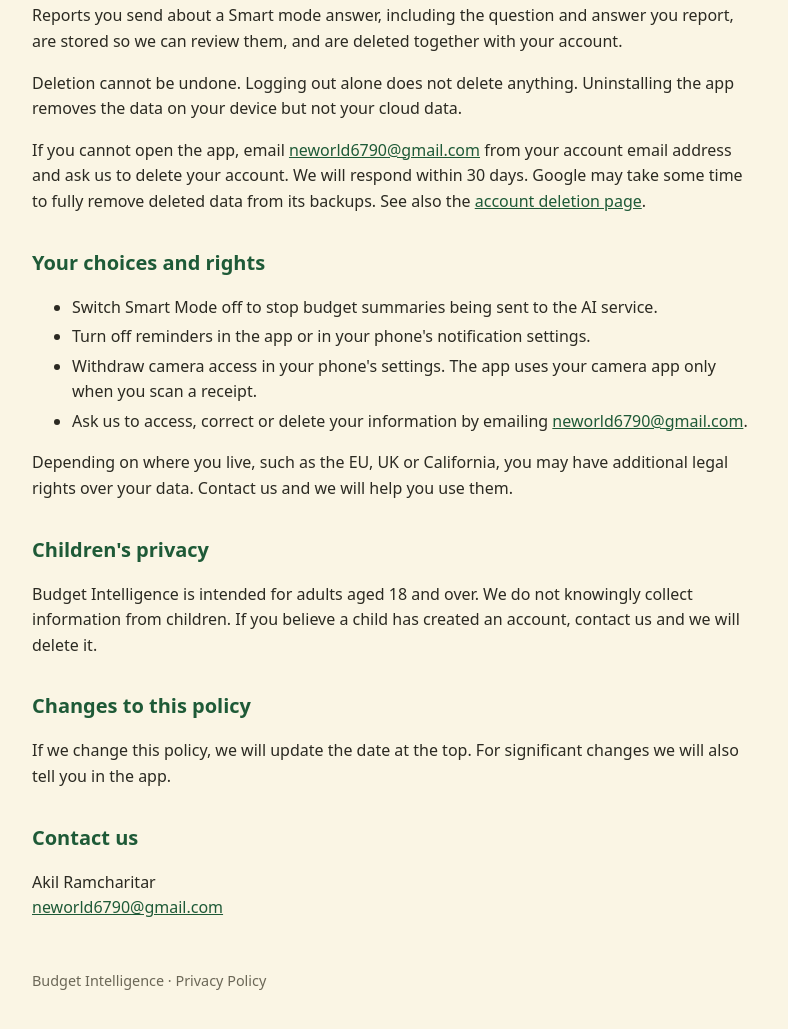
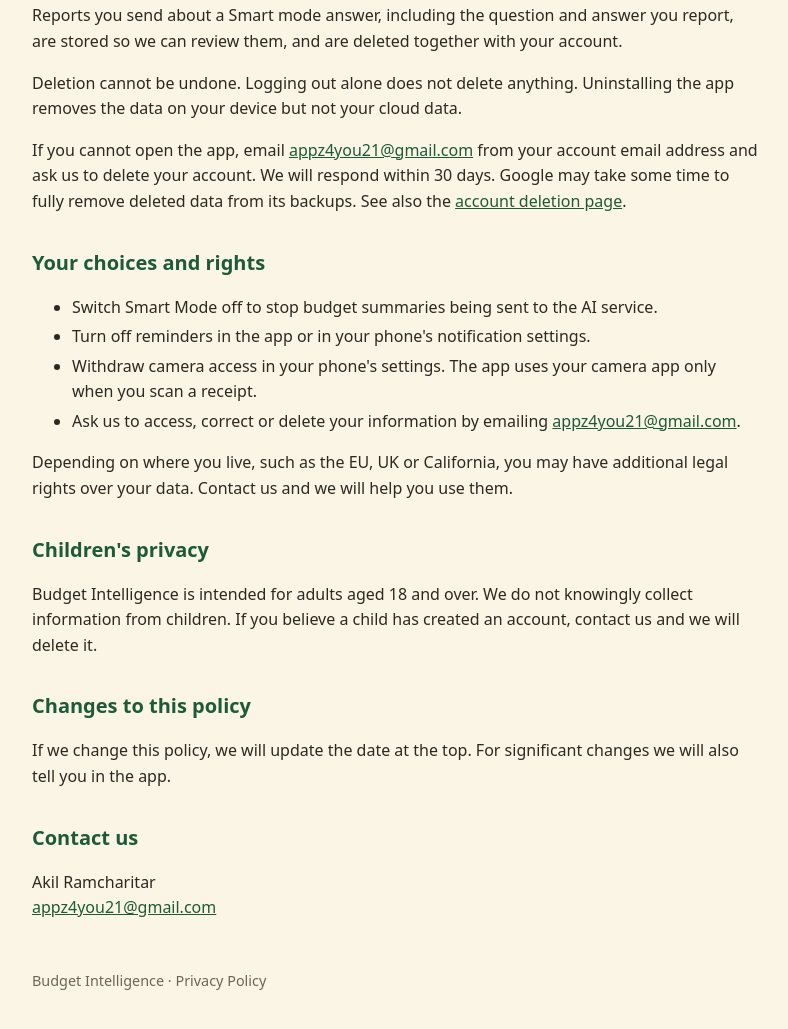
Before and after one commit to neworld6790-boop/budget-intelligence-privacy, a plain HTML site: page index.html in a window 1280 px wide. Shown: the part 3373-4402 px from the top of the page, without its empty margins (244-1032 px from the left). Drawn offline with Linux system fonts and the light colour scheme.

Commit message:
Add files via upload

```diff
--- a/index.html
+++ b/index.html
@@ -80,14 +80,14 @@
 </ol>
 <p>Reports you send about a Smart mode answer, including the question and answer you report, are stored so we can review them, and are deleted together with your account.</p>
 <p>Deletion cannot be undone. Logging out alone does not delete anything. Uninstalling the app removes the data on your device but not your cloud data.</p>
-<p>If you cannot open the app, email <a href="mailto:neworld6790@gmail.com">neworld6790@gmail.com</a> from your account email address and ask us to delete your account. We will respond within 30 days. Google may take some time to fully remove deleted data from its backups. See also the <a href="delete-account.html">account deletion page</a>.</p>
+<p>If you cannot open the app, email <a href="mailto:appz4you21@gmail.com">appz4you21@gmail.com</a> from your account email address and ask us to delete your account. We will respond within 30 days. Google may take some time to fully remove deleted data from its backups. See also the <a href="delete-account.html">account deletion page</a>.</p>
 
 <h2>Your choices and rights</h2>
 <ul>
 <li>Switch Smart Mode off to stop budget summaries being sent to the AI service.</li>
 <li>Turn off reminders in the app or in your phone's notification settings.</li>
 <li>Withdraw camera access in your phone's settings. The app uses your camera app only when you scan a receipt.</li>
-<li>Ask us to access, correct or delete your information by emailing <a href="mailto:neworld6790@gmail.com">neworld6790@gmail.com</a>.</li>
+<li>Ask us to access, correct or delete your information by emailing <a href="mailto:appz4you21@gmail.com">appz4you21@gmail.com</a>.</li>
 </ul>
 <p>Depending on where you live, such as the EU, UK or California, you may have additional legal rights over your data. Contact us and we will help you use them.</p>
 
@@ -98,7 +98,7 @@
 <p>If we change this policy, we will update the date at the top. For significant changes we will also tell you in the app.</p>
 
 <h2>Contact us</h2>
-<p>Akil Ramcharitar<br><a href="mailto:neworld6790@gmail.com">neworld6790@gmail.com</a></p>
+<p>Akil Ramcharitar<br><a href="mailto:appz4you21@gmail.com">appz4you21@gmail.com</a></p>
 
 <footer>Budget Intelligence &middot; Privacy Policy</footer>
 </main>
```
